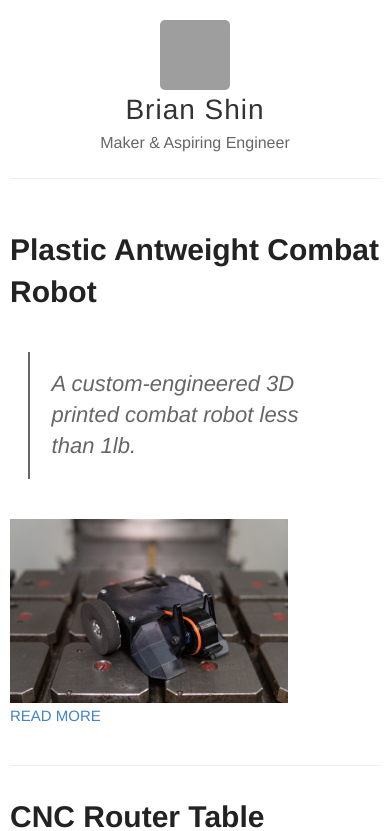
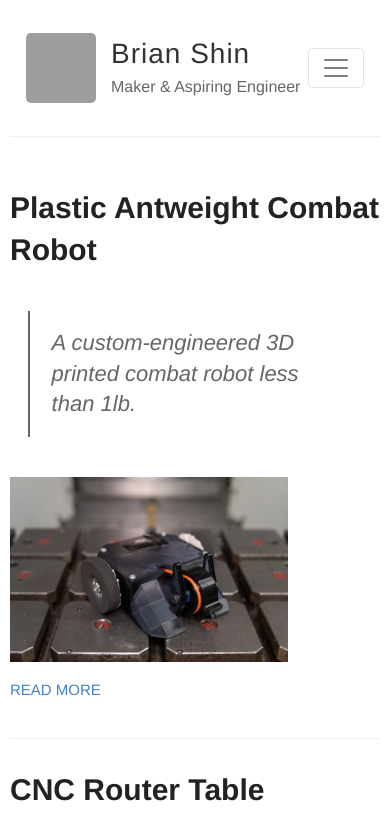
Before and after one commit to bshin100/bshin100.github.io, a Jekyll site: the page built from index.html, in a window 390 px wide. Shown: the top 831 px of the page. Built offline with Jekyll 4.4.1, drawn with Linux system fonts in a browser that asks for light colours; nearby versions of some CDN libraries; grey boxes are pictures that could not be loaded.

Commit message:
Styling is a nightmare

```diff
--- a/_layouts/default.html
+++ b/_layouts/default.html
@@ -20,15 +20,23 @@
     <div class="wrapper-masthead">
       <div class="container">
         <header class="masthead clearfix">
-          <a href="{{ site.baseurl }}/" class="site-avatar"><img src="{{ site.avatar }}" /></a>
 
+          <nav id="navigation" class="navbar navbar-expand-md navbar-light">
+
+            <a class="navbar-brand" href="{{ site.baseurl }}/">
+              <img src="{{ site.avatar }}" width="70" height="70"/>
+            </a>
             <div class="site-info">
                 <h1 class="site-name"><a href="{{ site.baseurl }}/">{{ site.name }}</a></h1>
                 <p class="site-description">{{ site.description }}</p>
             </div>
 
-          <nav id="navbar" class="collapse navbar-collapse">
-            <ul class="nav navbar-nav">
+            <button class="navbar-toggler ml-auto" type="button" data-toggle="collapse" data-target="#navbarSupportedContent" aria-controls="navbarSupportedContent" aria-expanded="false" aria-label="Toggle navigation">
+              <span class="navbar-toggler-icon"></span>
+            </button>
+
+            <div class="collapse navbar-collapse" id="navbarSupportedContent">
+              <ul class="navbar-nav ml-auto">
                 {% assign links = site.data.navigation %}
                 {% for link in links %}
                     {% assign class = nil %}
@@ -36,27 +44,32 @@
                         {% assign class = 'active' %}
                     {% endif %}
                     {% if link.sublinks %}
-                      <li class="dropdown {{ class }}">
-                          <a href="{{ site.url }}{{ site.baseurl }}{{ link.url }}" class="dropdown-toggle" data-toggle="dropdown" role="button" aria-haspopup="true" aria-expanded="false">{{ link.title }} <span class="caret"></span></a>
-                          <ul class="dropdown-menu">
+                        <li class="nav-item dropdown">
+                            <a class="nav-link dropdown-toggle" href="{{ site.url }}{{ site.baseurl }}{{ link.url }}" id="navbarDropdown" data-toggle="dropdown" role="button" aria-haspopup="true" aria-expanded="false">
+                              {{ link.title }}
+                            </a>
+                            <div class="dropdown-menu" aria-labelledby="navbarDropdown">
                                 {% for sublink in link.sublinks %}
                                     {% if sublink.title == 'separator' %}
-                                      <li role="separator" class="divider"></li>
+                                        <div role="separator" class="dropdown-divider"></div>
                                     {% else %}
-                                      <li>
-                                          <a href="{{ site.url }}{{ site.baseurl }}{{ sublink.url }}">{{ sublink.title }}</a>
+                                        <a class="dropdown-item" href="{{ site.url }}{{ site.baseurl }}{{ sublink.url }}">{{ sublink.title }}</a>
+                                    {% endif %}
+                                {% endfor %}
+                            </div>
+                        </li>
+                    {% else %}
+                        <li class="nav-item {{ class }}">
+                            <a class="nav-link" href="{{ site.url }}{{ site.baseurl }}{{ link.url }}">{{ link.title }}</a>
                         </li>
                     {% endif %}
                 {% endfor %}
               </ul>
-                      </li>
-                  {% else %}
-                      <li class="{{ class }}">
-                          <a href="{{ site.url }}{{ site.baseurl }}{{ link.url }}">{{ link.title }}</a>
-                      </li>
-                  {% endif %}
-              {% endfor %}
-            </ul>
+              <!-- <form class="form-inline my-2 my-lg-0">
+                <input class="form-control mr-sm-2" type="search" placeholder="Search" aria-label="Search">
+                <button class="btn btn-outline-success my-2 my-sm-0" type="submit">Search</button>
+              </form> -->
+            </div>
           </nav>
 
         </header>
--- a/assets/css/bootstrap/_variables.scss
+++ b/assets/css/bootstrap/_variables.scss
@@ -150,7 +150,7 @@
 $link-color:                theme-color("primary") !default;
 $link-decoration:           none !default;
 $link-hover-color:          darken($link-color, 15%) !default;
-$link-hover-decoration:     underline !default;
+$link-hover-decoration:     none !default;
 
 // Paragraphs
 //
--- a/assets/css/main.scss
+++ b/assets/css/main.scss
@@ -113,10 +113,6 @@
 }
 
 // Captions
-//img + em {
-//  font-style: normal;
-//  font: 14px/1.2 $helvetica;
-//}
 
 .image-wrapper {
 		text-align: center;
@@ -176,9 +172,9 @@
 	padding: 20px 0;
 	border-bottom: 1px solid $lightGray;
 
-  @include mobile {
+	/*@include mobile {
 		text-align: center;
-  }
+	}*/
 }
 
 .site-avatar {
@@ -201,11 +197,11 @@
 .site-info {
 	float: left;
 
-  @include mobile {
-    float: none;
-    display: block;
-    margin: 0 auto;
-  }
+	// @include mobile {
+	// 	float: none;
+	// 	display: block;
+	// 	margin: 0 auto;
+	// }
 }
 
 .site-name {
@@ -232,55 +228,33 @@
 
 #navigation {
 	min-height: 70px !important;
-    padding-top: 10px;
+	margin-right: auto !important;
 }
+
 #navigation .navbar-brand {
-    padding-right: 28px;
-    width: 280px;
-    border-right: 3px solid rgba(255, 255, 255, 0.1);
-    font-family: "hobo-std", sans-serif;
-    font-style: italic;
-    font-size: 26px !important;
-    color: #5fcf80 !important;
+	float: left;
+	margin-right: 15px;
+
+	img {
+			border-radius: 5px;
 	}
-#navigation .navbar-brand .site-logo {
-    float: left;
-    margin-top: -10px;
-    margin-right: 1rem;
-    width: 250px;
 }
-#navigation #navbar {
-    float: right !important;
-    margin-right: -15px;
-    font-family: 'Helvetica Rounded', Arial, sans-serif;
-    font-size: 16px;
-    font-weight: 400;
+
+/*#navigation #navbar {
+		font-family: $helveticaNeue;
+		color: $darkGray;
+		font-size: 18px;
+		font-weight: 300;
 		line-height: 38px;
-    text-shadow: 0 1px 3px rgba(0, 0, 0, .5) !important;
-}
-@media (max-width: 768px) {
-    #navigation #navbar {
+}*/
+
+/*@mobile {
+		#navigation .navbar,
+		#naviation .navbar-toggler {
 				float: none !important;
 				margin-right: 0;
 		}
-}
-#navigation #navbar .navbar-nav li a {
-    color: #b2bbbd !important;
-}
-#navigation #navbar .navbar-nav li a:hover,
-#navigation #navbar .navbar-nav li a:focus {
-    color: #ffffff !important;
-    border-bottom: 2px solid #ffffff !important;
-}
-#navigation #navbar .navbar-nav .active a {
-    color: #ffffff !important;
-    border-bottom: 2px solid #ffffff !important;
-}
-#navigation #navbar .navbar-nav .dropdown-menu li a {
-    color: #515151 !important;
-    text-shadow: none !important;
-}
-
+}*/
 
 //
 // .main
--- a/index.html
+++ b/index.html
@@ -14,6 +14,7 @@
         <img src="{{ post.featured_img }}" alt="Post Thumbnail" style="width: 75%">
       </div>
 
+      <p></p>
       <a href="{{ site.baseurl }}{{ post.url }}" class="read-more">Read More</a>
     </article>
   {% endfor %}
```
Also changed, not shown: _data/navigation.yml (+6 -3 lines). Lines whose indentation alone changed are shown as unchanged.
